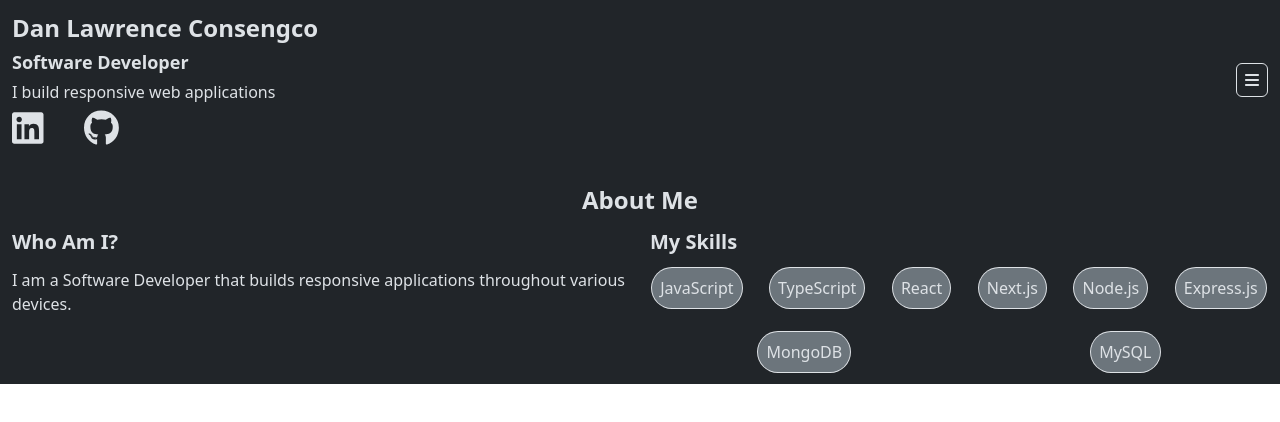
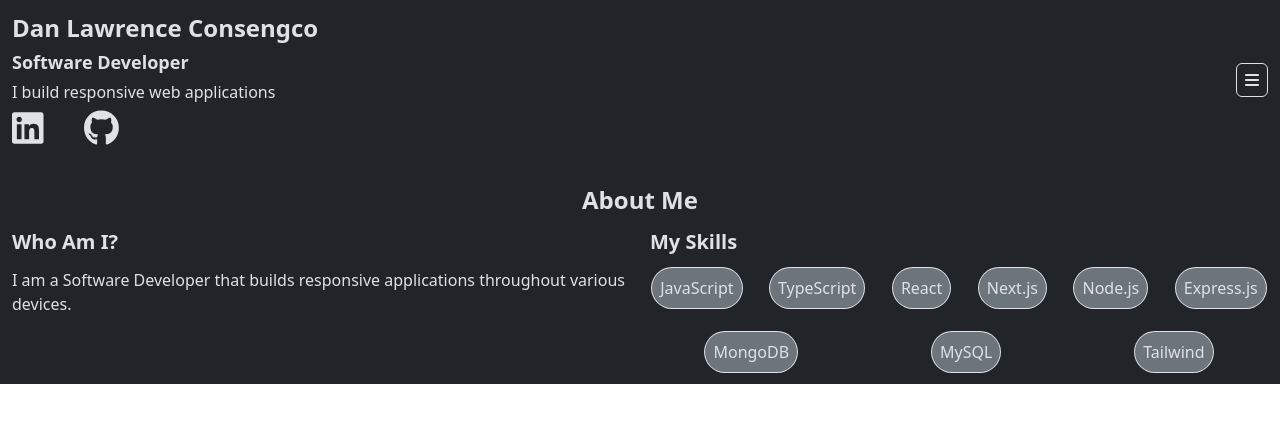
Before and after one commit to DanDaMan23/software-development-portfolio, a React (Create React App) app: page / in a window 1280 px wide. Shown: the top 422 px of the page. Built offline with nearby package versions, Linux system fonts and the light colour scheme.

Commit message:
Added tailwind as another skill

```diff
--- a/src/sections/about/my-skills.tsx
+++ b/src/sections/about/my-skills.tsx
@@ -7,7 +7,8 @@ export default function MySkills() {
     "Node.js",
     "Express.js",
     "MongoDB",
-    "MySQL"
+    "MySQL",
+    "Tailwind"
   ]
 
   return (
```
